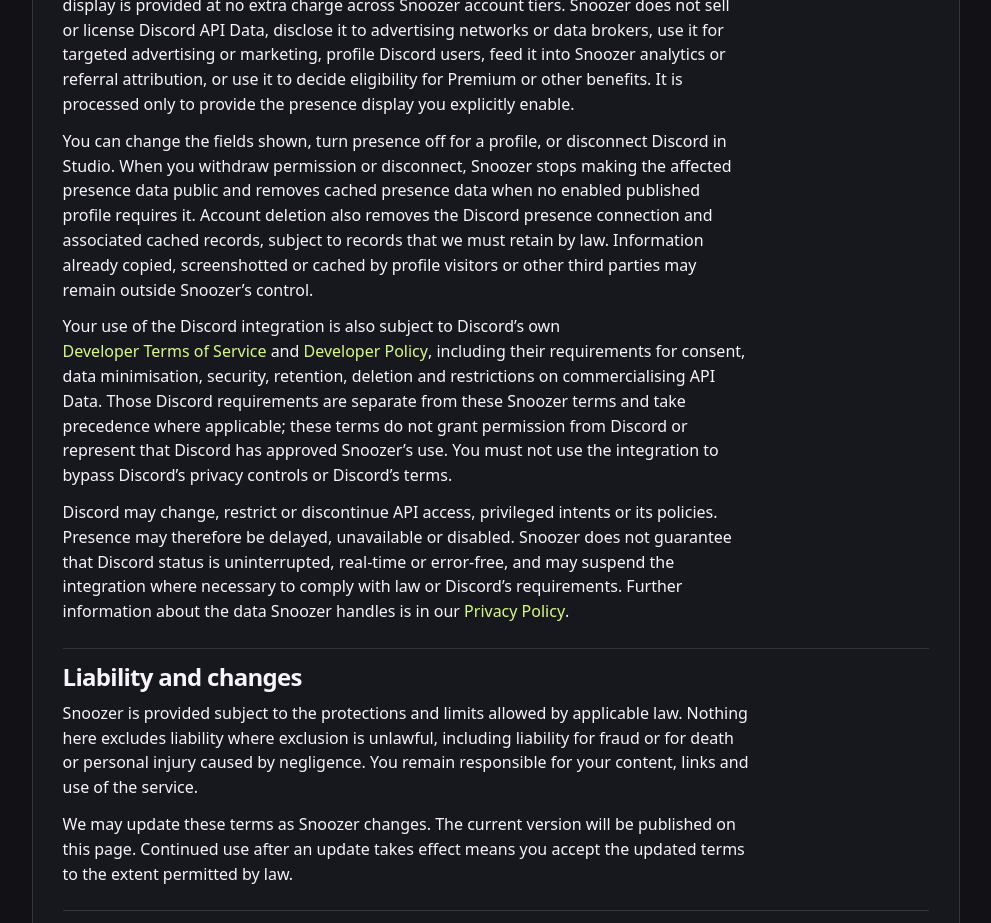
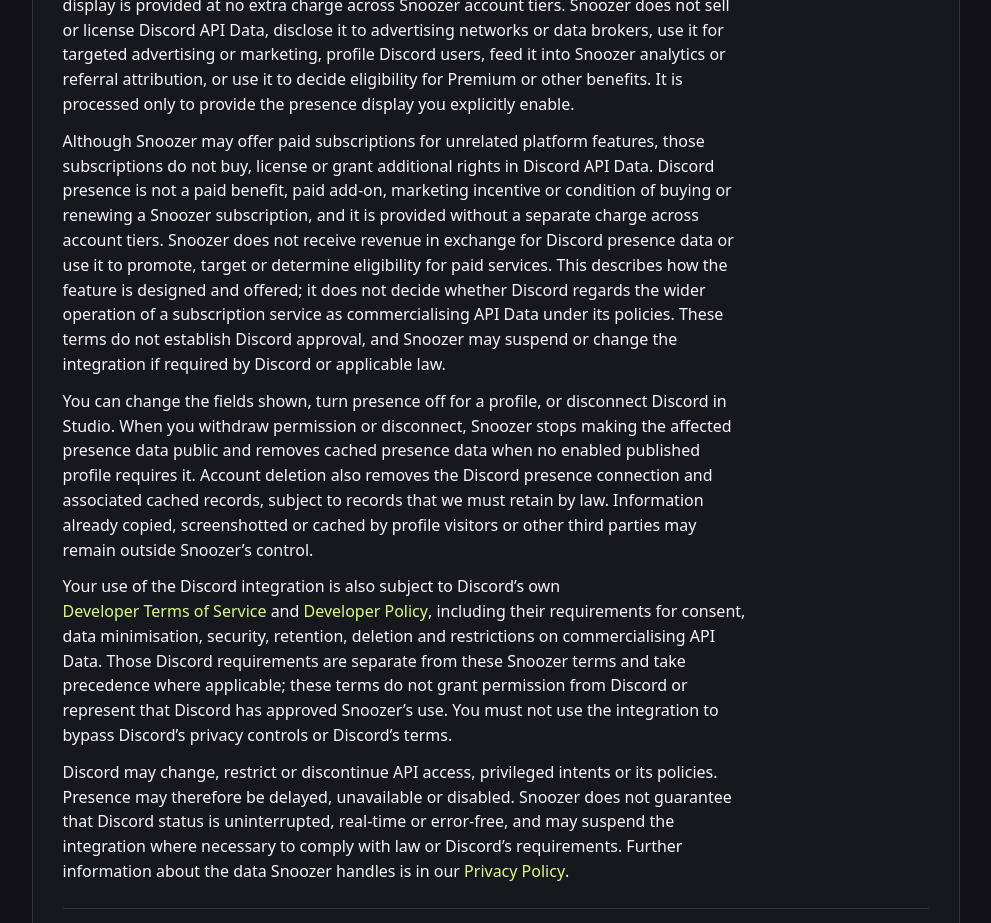
Before and after one commit to Truwty/snoozer-uk, a Next.js app: page /terms in a window 1280 px wide. Shown: the part 2080-3003 px from the top of the page, without its empty margins (144-1135 px from the left). Built offline with nearby package versions, Linux system fonts and the light colour scheme; no server answers.

Commit message:
legal(discord): clarify paid subscriptions do not buy Discord data

```diff
--- a/src/app/terms/page.tsx
+++ b/src/app/terms/page.tsx
@@ -40,6 +40,7 @@ export default function Terms() {
       <h2>Discord integration and Discord API Data</h2>
       <p>Discord is an independent third-party service. Snoozer is not owned, operated, sponsored or endorsed by Discord. If you choose to connect a Discord identity and enable public presence for a published profile, you expressly direct Snoozer to obtain and display the Discord presence fields you select on that profile. These fields may include your online status and, only when you separately enable them, your current activity and custom status. The integration requires your linked Discord account to be a member of the shared Snoozer Discord server.</p>
       <p>Discord presence is optional and is not a Snoozer Premium entitlement. The presence display is provided at no extra charge across Snoozer account tiers. Snoozer does not sell or license Discord API Data, disclose it to advertising networks or data brokers, use it for targeted advertising or marketing, profile Discord users, feed it into Snoozer analytics or referral attribution, or use it to decide eligibility for Premium or other benefits. It is processed only to provide the presence display you explicitly enable.</p>
+      <p>Although Snoozer may offer paid subscriptions for unrelated platform features, those subscriptions do not buy, license or grant additional rights in Discord API Data. Discord presence is not a paid benefit, paid add-on, marketing incentive or condition of buying or renewing a Snoozer subscription, and it is provided without a separate charge across account tiers. Snoozer does not receive revenue in exchange for Discord presence data or use it to promote, target or determine eligibility for paid services. This describes how the feature is designed and offered; it does not decide whether Discord regards the wider operation of a subscription service as commercialising API Data under its policies. These terms do not establish Discord approval, and Snoozer may suspend or change the integration if required by Discord or applicable law.</p>
       <p>You can change the fields shown, turn presence off for a profile, or disconnect Discord in Studio. When you withdraw permission or disconnect, Snoozer stops making the affected presence data public and removes cached presence data when no enabled published profile requires it. Account deletion also removes the Discord presence connection and associated cached records, subject to records that we must retain by law. Information already copied, screenshotted or cached by profile visitors or other third parties may remain outside Snoozer’s control.</p>
       <p>Your use of the Discord integration is also subject to Discord’s own <a href="https://support-dev.discord.com/hc/en-us/articles/8562894815383-Discord-Developer-Terms-of-Service" target="_blank" rel="noopener noreferrer">Developer Terms of Service</a> and <a href="https://support-dev.discord.com/hc/en-us/articles/8563934450327-Discord-Developer-Policy" target="_blank" rel="noopener noreferrer">Developer Policy</a>, including their requirements for consent, data minimisation, security, retention, deletion and restrictions on commercialising API Data. Those Discord requirements are separate from these Snoozer terms and take precedence where applicable; these terms do not grant permission from Discord or represent that Discord has approved Snoozer’s use. You must not use the integration to bypass Discord’s privacy controls or Discord’s terms.</p>
       <p>Discord may change, restrict or discontinue API access, privileged intents or its policies. Presence may therefore be delayed, unavailable or disabled. Snoozer does not guarantee that Discord status is uninterrupted, real-time or error-free, and may suspend the integration where necessary to comply with law or Discord’s requirements. Further information about the data Snoozer handles is in our <Link href="/privacy">Privacy Policy</Link>.</p>
```
